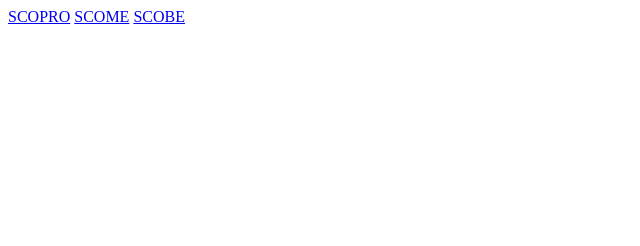
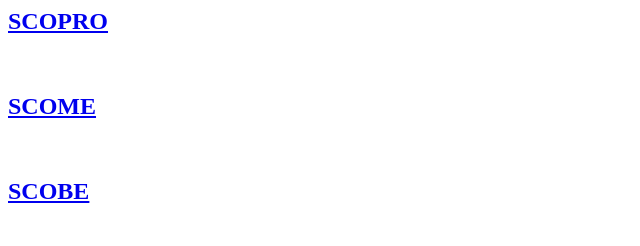
Before and after one commit to lowndesc/lowndesc.github.io, a plain HTML site: page index.html in a window 1280 px wide. Shown: the whole page, without its empty margins (0-640 px from the left). Drawn offline with Linux system fonts and the light colour scheme.

Commit message:
Updated menu

```diff
--- a/index.html
+++ b/index.html
@@ -1,7 +1,9 @@
 <html>
 <head><title>Supply Chain Ontology (SCONTO)</title></head>
 <body>
-<a href="/sconto/scopro/full/0.1">SCOPRO</a>
-<a href="/sconto/scome/full/0.1">SCOME</a>
-<a href="/sconto/scobe/full/0.1">SCOBE</a>
+<div>
+<h2><a href="/sconto/scopro/full/0.1/">SCOPRO</a></h2><br />
+<h2><a href="/sconto/scome/full/0.1/">SCOME</a></h2><br />
+<h2><a href="/sconto/scobe/full/0.1/">SCOBE</a></h2><br />
+</div>
 </body>
```
